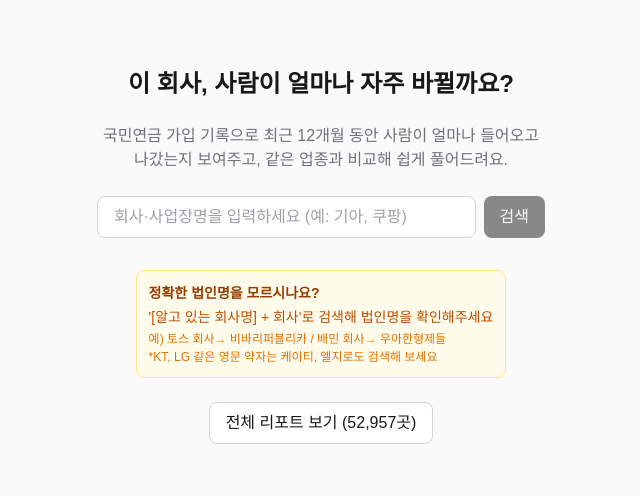
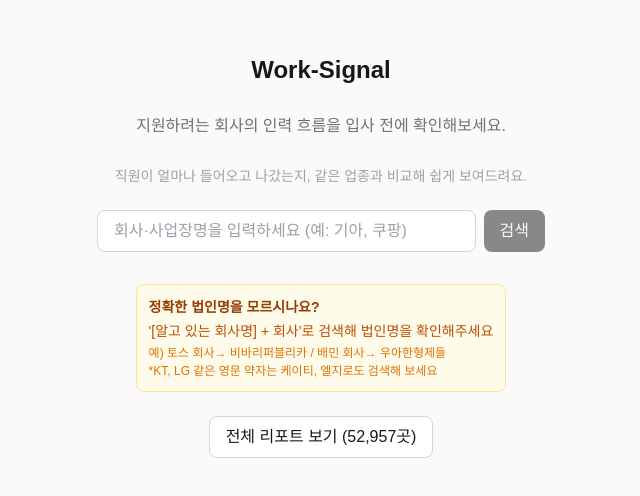
Before and after one commit to MABC-2026/project-code, a Next.js app: page / in a window 1280 px wide. Shown: the part 144-640 px from the top of the page, without its empty margins (319-959 px from the left). Built offline with nearby package versions, Linux system fonts and the light colour scheme.

Commit message:
메인화면 상단 문구 수정함(워크시그널+설명)

```diff
--- a/src/app/page.tsx
+++ b/src/app/page.tsx
@@ -377,9 +377,12 @@ export default function Home() {
 
   return (
     <main className="flex min-h-screen flex-col items-center justify-center gap-6 bg-zinc-50 p-6">
-      <h1 className="text-2xl font-semibold text-zinc-900 text-center">이 회사, 사람이 얼마나 자주 바뀔까요?</h1>
-      <p className="text-zinc-500 text-center max-w-md">
-        국민연금 가입 기록으로 최근 12개월 동안 사람이 얼마나 들어오고 나갔는지 보여주고, 같은 업종과 비교해 쉽게 풀어드려요.
+      <h1 className="text-2xl font-semibold text-zinc-900 text-center">Work-Signal</h1>
+      <p className="text-base text-zinc-500 text-center max-w-md mt-1">
+        지원하려는 회사의 인력 흐름을 입사 전에 확인해보세요.
+      </p>
+      <p className="text-sm text-zinc-400 text-center max-w-md mt-1">
+        직원이 얼마나 들어오고 나갔는지, 같은 업종과 비교해 쉽게 보여드려요.
       </p>
 
       {error && (
```
